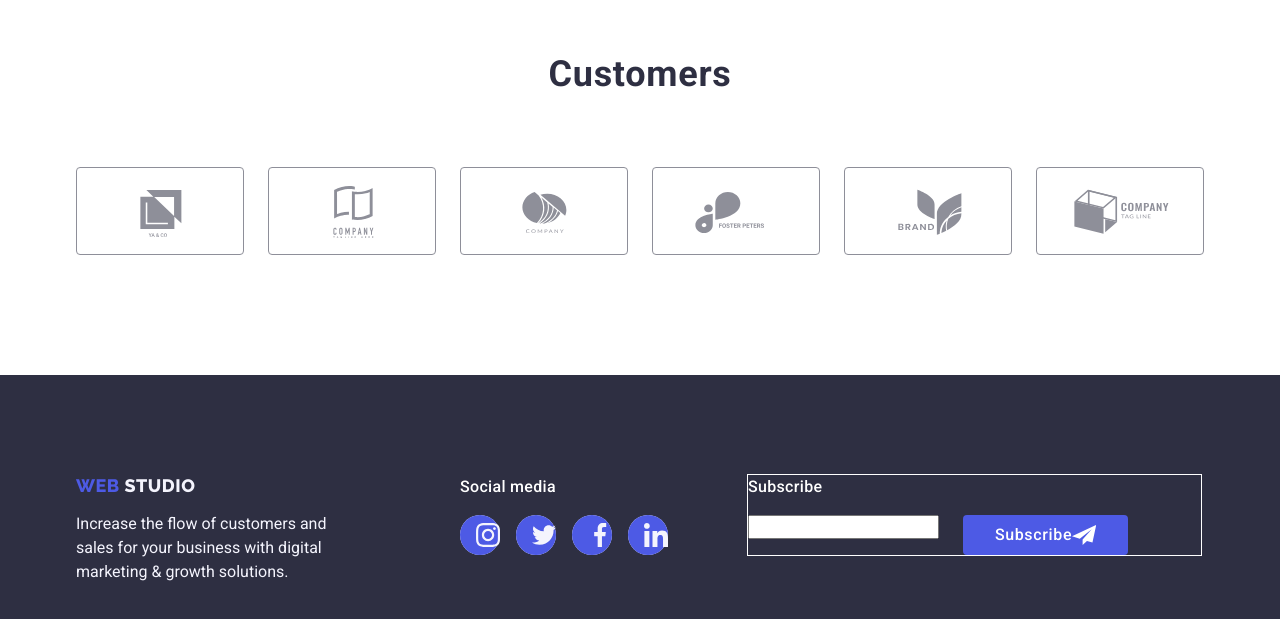
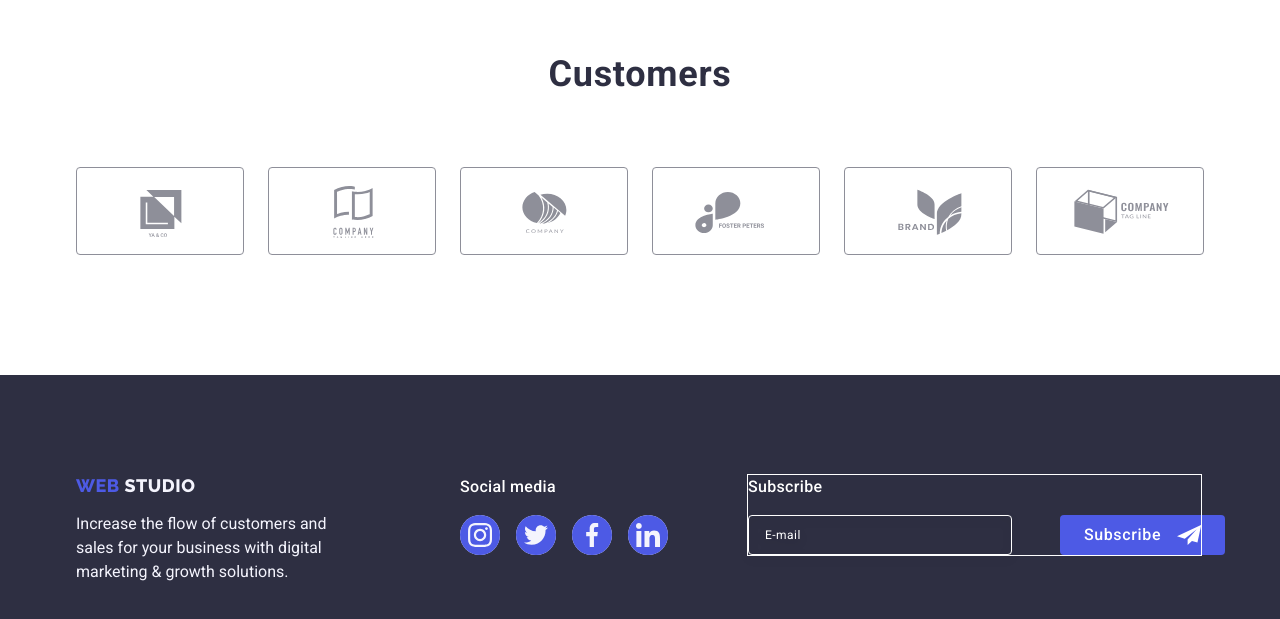
Before and after one commit to gizlisultan/goit-markup-hw-06, a plain HTML site: page index.html in a window 1280 px wide. Shown: the part 2530-3149 px from the top of the page. Drawn offline with nearby package versions, Linux system fonts and the light colour scheme.

Commit message:
homework

```diff
--- a/css/styles.css
+++ b/css/styles.css
@@ -536,7 +536,7 @@ input:focus + .modal-svg {
   justify-content: center;
   fill: transparent;
 }
-.visually-hidden:checked .check-svg {
+.visually-hidden:checked ~ .terms {
   background-color: var(--checkbox-background);
   border: none;
   fill: var(--button-background-color);
@@ -972,7 +972,7 @@ footer .studio {
   display: flex;
   gap: 24px;
 }
-.footer-form .input {
+.footer-form .sub-input {
   background-color: transparent;
   color: #ffffff;
   width: 264px;
@@ -1006,6 +1006,6 @@ footer .studio {
   letter-spacing: 0.04em;
   cursor: pointer;
 }
-.icon-svg {
+.submit-link {
   margin-left: 16px;
 }
--- a/index.html
+++ b/index.html
@@ -414,7 +414,7 @@
           <form class="form">
             <label for="subscription" class="subscription">
               <input
-                class="subscription-input"
+                class="sub-input"
                 type="email"
                 name="subscription"
                 id="subscription"
```
Also changed, not shown: portfolio.html (+1 -1 lines), images/icons.svg.
